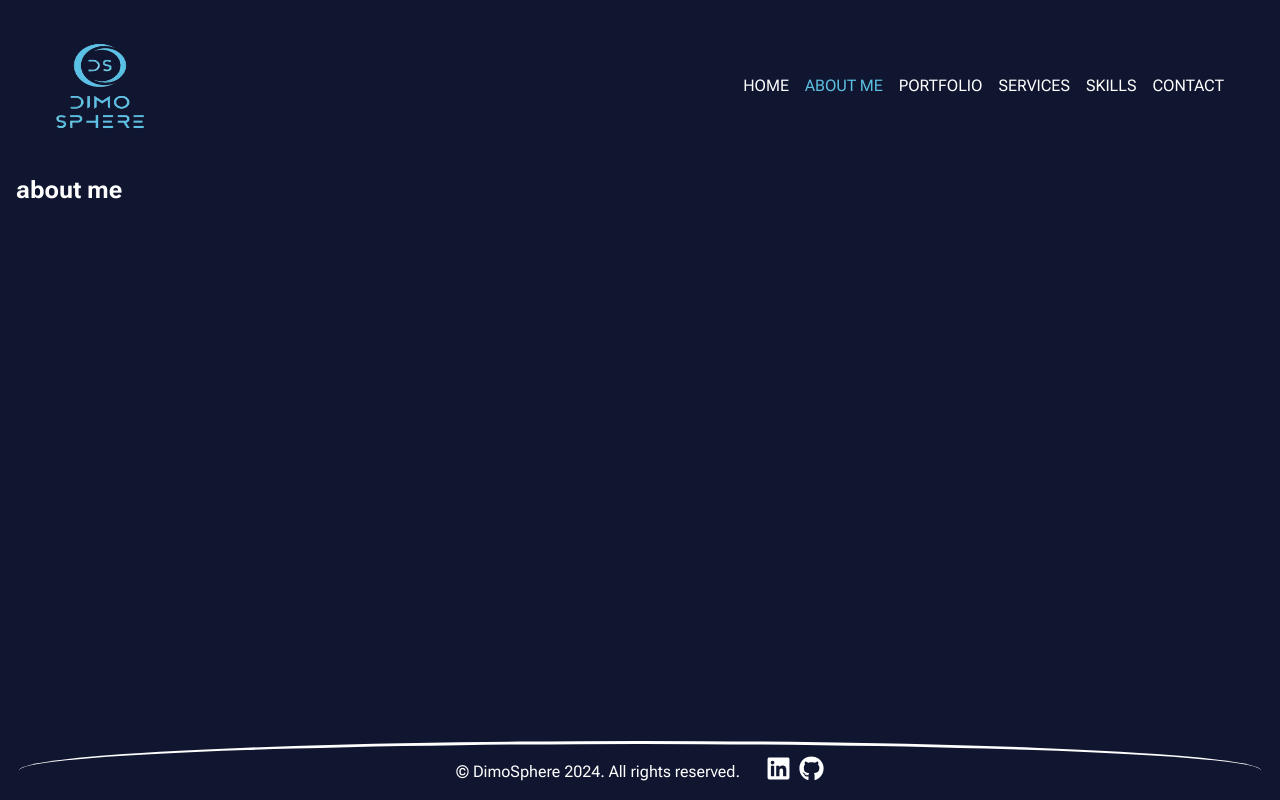
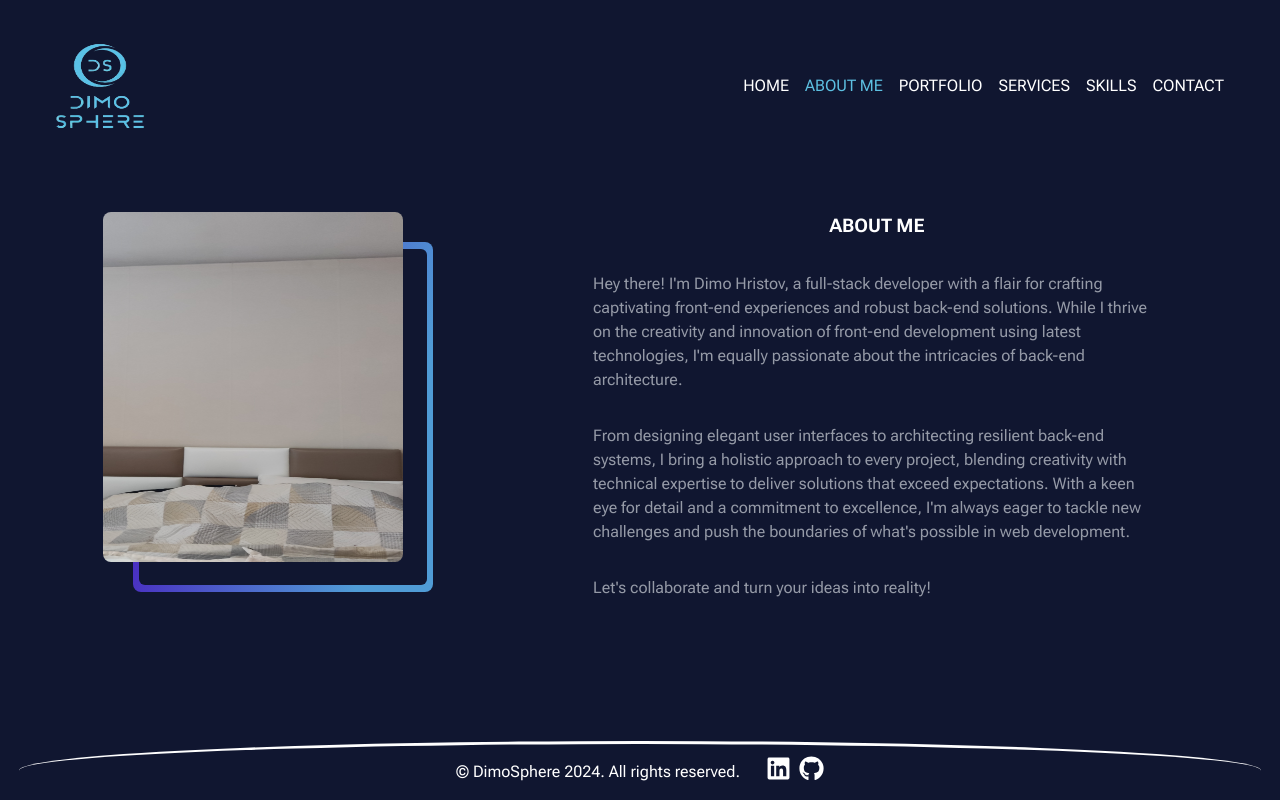
Before and after one commit to Dimo-Hristov/Personal-app, a Next.js app: page /about in a window 1280 px wide. Built offline with nearby package versions, Linux system fonts and the light colour scheme.

Commit message:
finish about me with picture html & css

```diff
--- a/src/app/about/about.module.scss
+++ b/src/app/about/about.module.scss
@@ -1,4 +1,56 @@
 .aboutSection {
+  margin: 40px 0;
   padding: 0 16px;
   flex: 1;
+  display: flex;
+  justify-content: space-around;
+  flex-wrap: wrap;
+
+  .info {
+    max-width: 600px;
+    h1 {
+      text-align: center;
+      padding: 0 16px 16px 16px;
+    }
+    p {
+      padding: 16px;
+      color: var(--gray-text-color);
+    }
+  }
+
+  .imageWrapper {
+    position: relative;
+    width: 300px;
+    height: 350px;
+
+    .border {
+      display: flex;
+      justify-content: center;
+      align-items: center;
+      width: 100%;
+      height: 100%;
+      position: absolute;
+      top: 30px;
+      left: 30px;
+      background: linear-gradient(
+        288deg,
+        rgba(80, 156, 214, 1) 19%,
+        rgba(72, 18, 188, 1) 90%
+      );
+      // box-shadow: 16px 16px 48px -23px rgba(80, 156, 214, 1),
+      //   -17px -7px 48px -16px rgba(72, 18, 188, 1);
+      border-radius: 8px;
+    }
+
+    .filler {
+      width: 96%;
+      height: 96%;
+      background-color: var(--background-color);
+      border-radius: 6px;
+    }
+    img {
+      object-fit: fill;
+      border-radius: 8px;
+    }
+  }
 }
--- a/src/app/about/page.tsx
+++ b/src/app/about/page.tsx
@@ -1,9 +1,37 @@
+import Image from "next/image";
 import styles from "./about.module.scss";
 
 const About = () => {
   return (
     <section className={styles.aboutSection}>
-      <h1>about me</h1>
+      <div className={styles.imageWrapper}>
+        <div className={styles.border}>
+          <div className={styles.filler}></div>
+        </div>
+        <Image src={"/profile-pic.jpg"} alt="Logo" fill />
+      </div>
+
+      <article className={styles.info}>
+        <h1>ABOUT ME</h1>
+        <p>
+          Hey there! I&apos;m Dimo Hristov, a full-stack developer with a flair
+          for crafting captivating front-end experiences and robust back-end
+          solutions. While I thrive on the creativity and innovation of
+          front-end development using latest technologies, I&apos;m equally
+          passionate about the intricacies of back-end architecture.
+        </p>
+
+        <p>
+          From designing elegant user interfaces to architecting resilient
+          back-end systems, I bring a holistic approach to every project,
+          blending creativity with technical expertise to deliver solutions that
+          exceed expectations. With a keen eye for detail and a commitment to
+          excellence, I&apos;m always eager to tackle new challenges and push
+          the boundaries of what&apos;s possible in web development.
+        </p>
+
+        <p>Let&apos;s collaborate and turn your ideas into reality!</p>
+      </article>
     </section>
   );
 };
--- a/src/app/services/services.module.scss
+++ b/src/app/services/services.module.scss
@@ -20,7 +20,6 @@
 
     li {
       height: 245px;
-      background: rgb(80, 156, 214);
       background: linear-gradient(
         288deg,
         rgba(80, 156, 214, 1) 19%,
```
Also changed, not shown: public/profile-pic.jpg (added).
